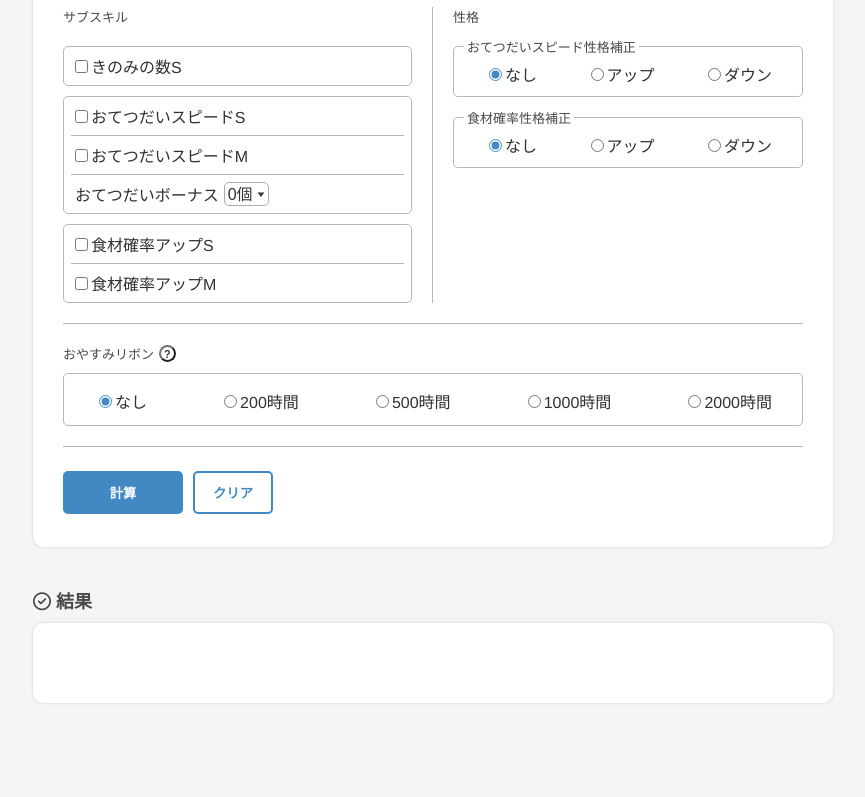
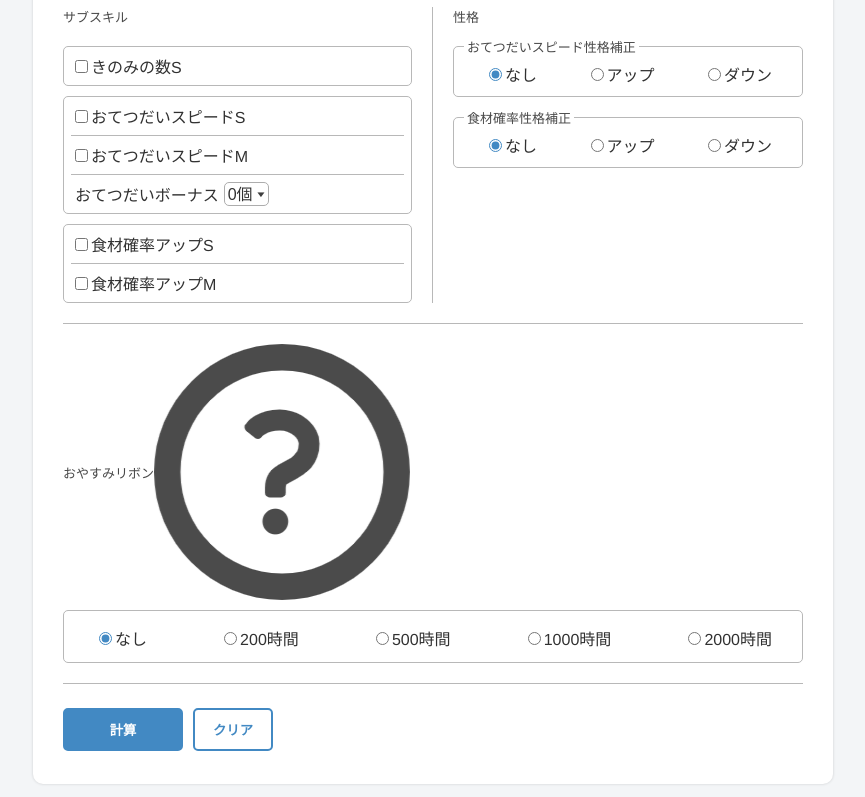
Before and after one commit to tizua/ps_web, a plain HTML site: page index.html in a window 1280 px wide. Shown: the part 507-1304 px from the top of the page, without its empty margins (207-1072 px from the left). Drawn offline with Linux system fonts and the light colour scheme.

Commit message:
?アイコン文字で作ったやつ

```diff
--- a/index.html
+++ b/index.html
@@ -263,9 +263,8 @@
                 <div class="s ribbon">
                     <div class="ribboninfoouter">
                         <h2>おやすみリボン</h2>
-                        <button type="button" class="ribboninfo" onclick="modalribbon()">
-                            <!-- ? はてなCSSのafterに移動してみた -->
-                        </button>
+                        <img src="img\question.png" onclick="modalribbon()">
+
                     </div>
 
 
```
Also changed, not shown: img/question.png (added), img/クエスチョンマーク.png (deleted).
